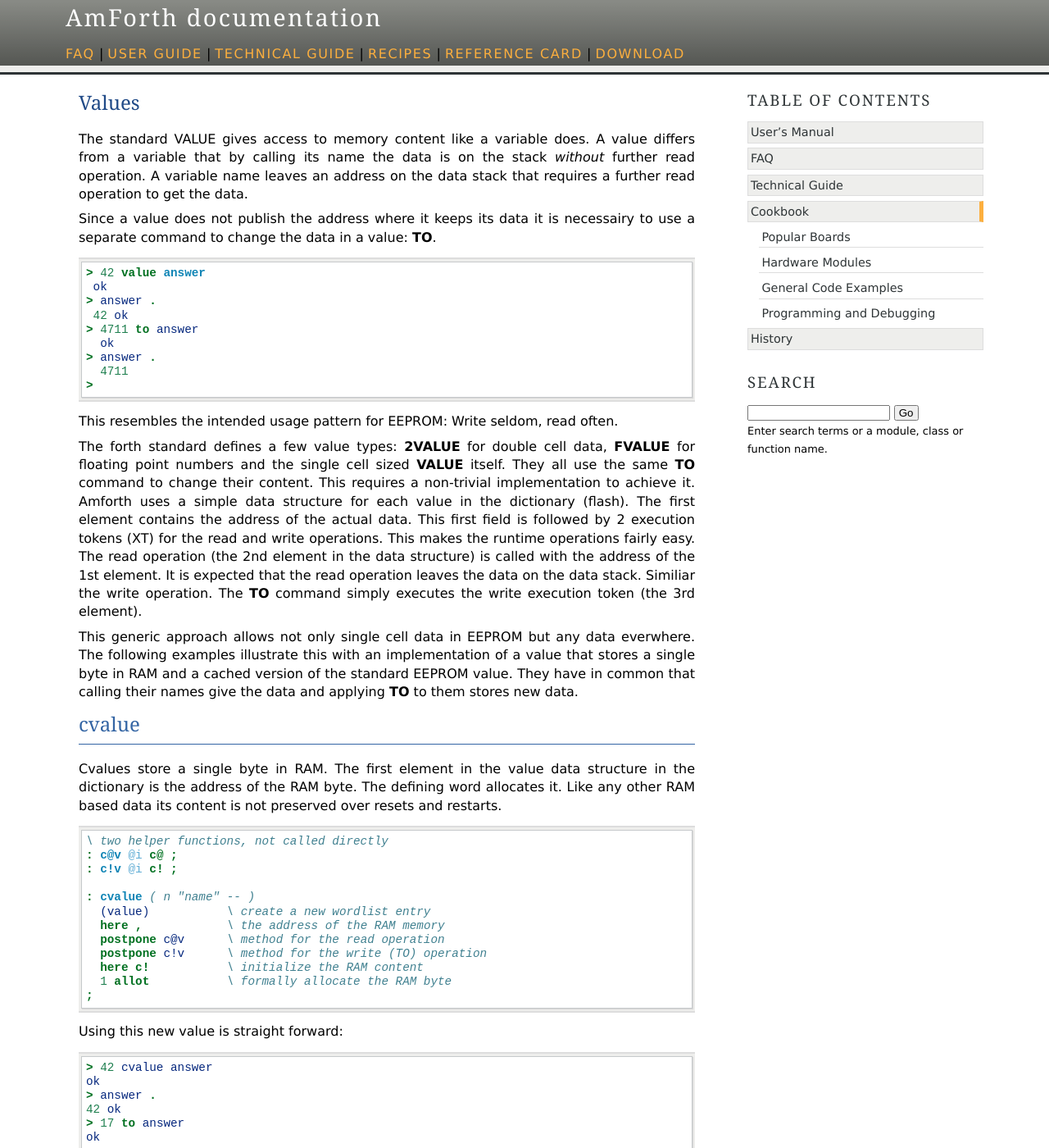
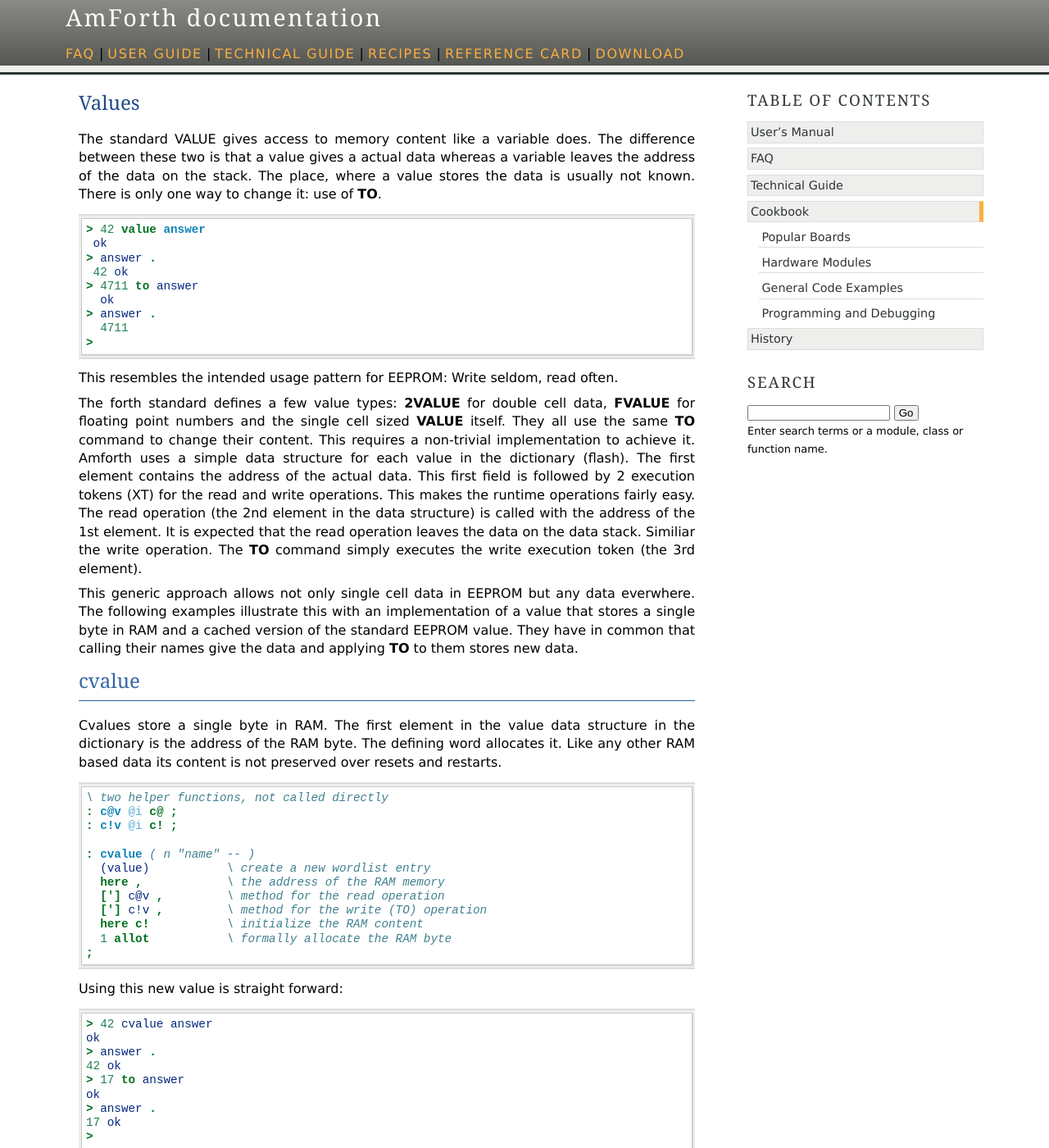
Before and after one commit to wexi/amforth-shadow, a Sphinx documentation site: the page built from doc/source/TG/recipes/Values.rst, in a window 1280 px wide and 1400 px high. Shown: the whole window at 82% size. Built offline with Sphinx 7.4.7, drawn with Linux system fonts in a browser that asks for light colours; pages that are not in the unit, such as notebooks, are missing from menus; some of the changed text lies outside the part shown.

```diff
--- a/doc/source/TG/recipes/Values.rst
+++ b/doc/source/TG/recipes/Values.rst
@@ -5,14 +5,10 @@ Values
 ======
 
 The standard VALUE gives access to memory content like a variable
-does. A value differs from a variable that by calling its name
-the data is on the stack *without* further read operation. A
-variable name leaves an address on the data stack that requires
-a further read operation to get the data.
-
-Since a value does not publish the address where it keeps its data
-it is necessairy to use a separate command to change the data in a
-value: :command:`TO`.
+does. The difference between these two is that a value gives a actual
+data whereas a variable leaves the address of the data on the stack.
+The place, where a value stores the data is usually not known. There
+is only one way to change it: use of :command:`TO`.
 
 .. code-block:: forth
 
@@ -67,8 +63,8 @@ content is not preserved over resets and restarts.
    : cvalue ( n "name" -- )
      (value)           \ create a new wordlist entry
      here ,            \ the address of the RAM memory
-     postpone c@v      \ method for the read operation
-     postpone c!v      \ method for the write (TO) operation
+     ['] c@v ,         \ method for the read operation
+     ['] c!v ,         \ method for the write (TO) operation
      here c!           \ initialize the RAM content
      1 allot           \ formally allocate the RAM byte
    ;
@@ -123,8 +119,8 @@ to be warmed, this is not done automatically.
    : cache-value
     (value)                           \ create the vocabulary entry
     dup edp dup , dup cell+ to edp !e \ allocate an EEPROM cell.
-    postpone @cache                   \ XT for the read method
-    postpone !cache                   \ XT for the write methon
+    ['] @cache ,                      \ XT for the read method
+    ['] !cache ,                      \ XT for the write methon
     here 2 ( 1 cell ) allot dup , !   \ allocate a RAM cell and initialize it
   ;
 
--- a/doc/source/UG/amforth_user.rst
+++ b/doc/source/UG/amforth_user.rst
@@ -9,3 +9,4 @@ User's Manual
 
    linux
    windows
+   quick-windows
--- a/doc/source/faq.rst
+++ b/doc/source/faq.rst
@@ -20,7 +20,8 @@ First: You will have to build your own amforth first. To do this you really want
 copy of the :file:`appl/template` directory and edit the files in it to fit your environment:
 controller type, cpu frequency, serial port settings  etc. The files are well documented.
 Once the assembler produces two hex files and no errors (warnings should not come up either)
-you can proceed.
+you can proceed. If you are using the Atmel studio, make  sure that the project settings
+include the generation of the eep files. This settings may be disabled by default.
 
 Second you need a programmer to transfer the hex files you generated
 to the controller. The only programmers that can be used are those that can work
```
Also changed, not shown: doc/source/index.rst (+7 -1 lines).
